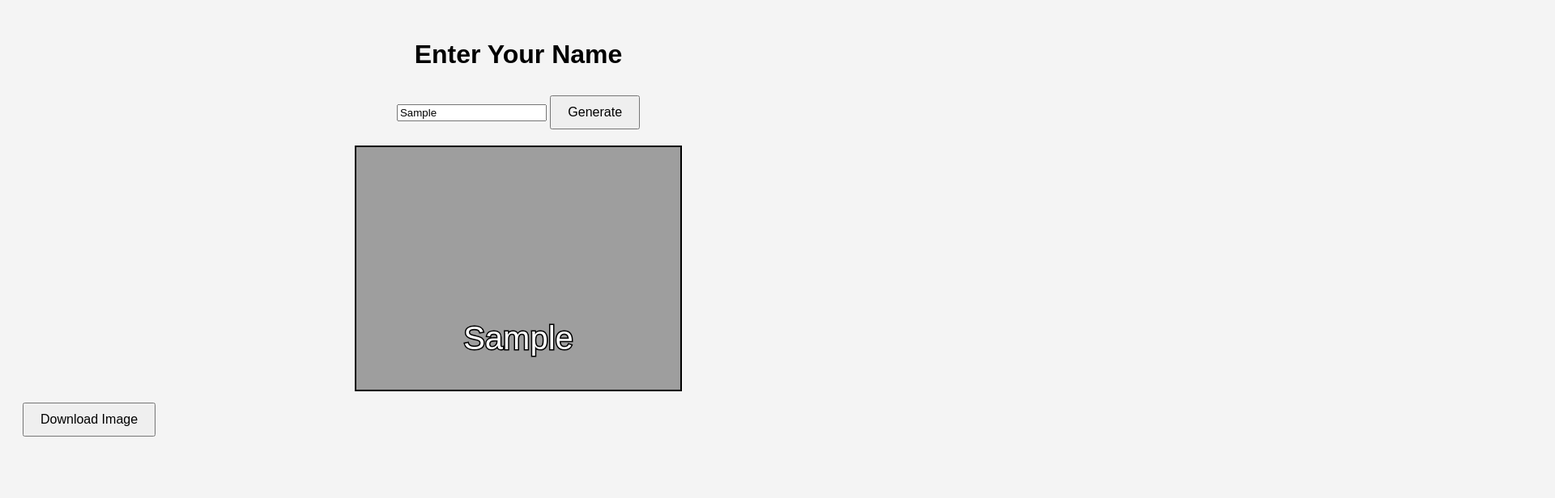
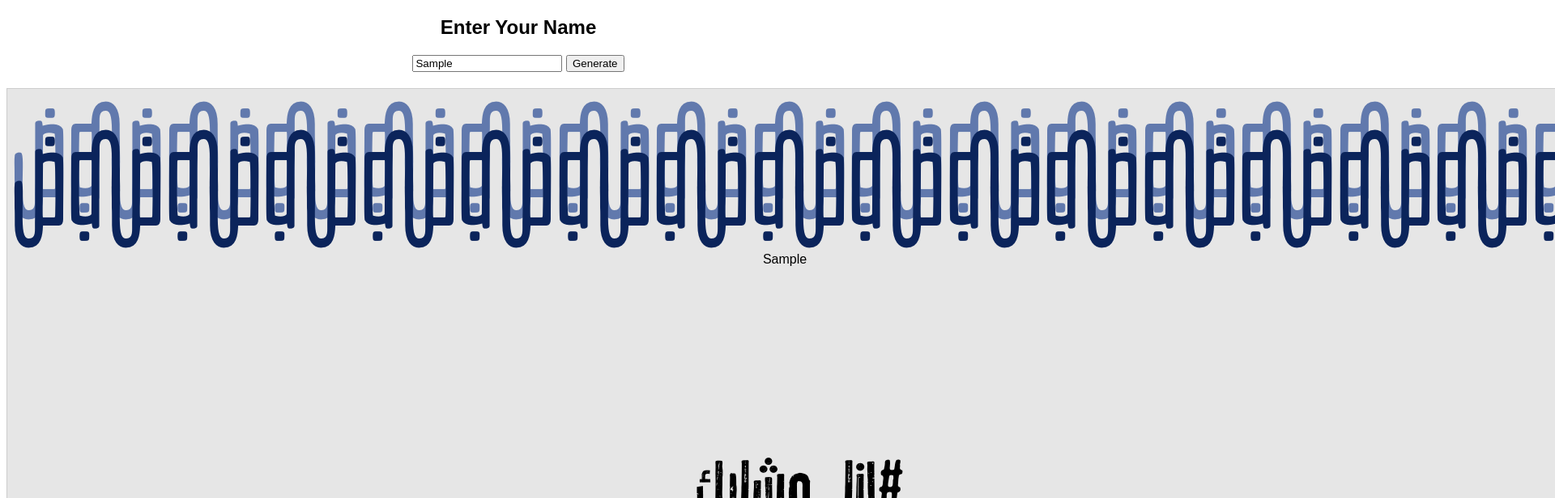
Before and after one commit to talaam2/Musharek-, a plain HTML site: page index.html in a window 1280 px wide. Both pictures are taken after typing "Sample" into the empty fields and a click on the button "Generate". Shown: the top 616 px of the page at 81% size, 1920 px wide, since content can reach past the window. Drawn offline with Linux system fonts and the light colour scheme.

Commit message:
Update index.html

```diff
--- a/index.html
+++ b/index.html
@@ -3,89 +3,66 @@
 <head>
     <meta charset="UTF-8">
     <meta name="viewport" content="width=device-width, initial-scale=1.0">
-    <title>Name on Image</title>
+    <title>Image Name Generator</title>
     <style>
         body {
+            text-align: center;
             font-family: Arial, sans-serif;
-            text-align: center;
-            background-color: #f4f4f4;
-            padding: 20px;
-        }
-        #canvas-container {
-            margin-top: 20px;
-            position: relative;
         }
         canvas {
-            border: 2px solid black;
-        }
-        button {
-            padding: 10px 20px;
-            margin-top: 10px;
-            font-size: 16px;
-            cursor: pointer;
+            margin-top: 20px;
+            border: 1px solid #ccc;
         }
     </style>
 </head>
 <body>
 
-    <h1>Enter Your Name</h1>
-    <input type="text" id="userName" placeholder="Type your name">
+    <h2>Enter Your Name</h2>
+    <input type="text" id="nameInput" placeholder="Your Name">
     <button onclick="generateImage()">Generate</button>
-
-    <div id="canvas-container">
-        <canvas id="outputCanvas"></canvas>
-    </div>
-
-    <button onclick="downloadImage()" style="display:none;" id="downloadBtn">Download Image</button>
+    <br>
+    <canvas id="imageCanvas"></canvas>
+    <br>
+    <a id="downloadLink" style="display: none;" download="customized_image.png">
+        <button>Download</button>
+    </a>
 
     <script>
         function generateImage() {
-            let userName = document.getElementById("userName").value.trim();
-            if (userName === "") {
-                alert("Please enter your name!");
+            const name = document.getElementById("nameInput").value;
+            if (!name) {
+                alert("Please enter your name.");
                 return;
             }
 
-            let img = new Image();
-            img.crossOrigin = "anonymous";
-            img.src = "https://raw.githubusercontent.com/talaam2/Hader-/68f6b0f210b1ec86b7be126bfe812c5d9a91c902/IMG_3465.png"; // Direct image URL
+            const imageUrl = "https://raw.githubusercontent.com/talaam2/Musharek-/61239844d3ddab41c63ce8e3dab799cd33efc2ef/IMG_3516.png";
+            const canvas = document.getElementById("imageCanvas");
+            const ctx = canvas.getContext("2d");
+            const img = new Image();
+            img.crossOrigin = "anonymous"; // Avoid CORS issues
 
             img.onload = function () {
-                let canvas = document.getElementById("outputCanvas");
-                let ctx = canvas.getContext("2d");
-
-                // Set canvas size to match image
                 canvas.width = img.width;
                 canvas.height = img.height;
-
-                // Draw image on canvas
                 ctx.drawImage(img, 0, 0);
 
                 // Set text properties
-                ctx.font = "40px Arial";
-                ctx.fillStyle = "white";
-                ctx.strokeStyle = "black";
-                ctx.lineWidth = 3;
+                ctx.font = "16px Arial";
+                ctx.fillStyle = "black";
                 ctx.textAlign = "center";
+                ctx.fillText(name, canvas.width / 2, canvas.height * 0.2); // Adjust position
 
-                let x = canvas.width / 2;
-                let y = canvas.height - 50;
+                // Show the download button
+                const downloadLink = document.getElementById("downloadLink");
+                downloadLink.href = canvas.toDataURL("image/png");
+                downloadLink.style.display = "inline";
+            };
 
-                // Draw name with outline for better visibility
-                ctx.strokeText(userName, x, y);
-                ctx.fillText(userName, x, y);
+            img.onerror = function () {
+                alert("Error loading image. Make sure the link is correct.");
+            };
 
-                // Show download button
-                document.getElementById("downloadBtn").style.display = "block";
-            };
-        }
-
-        function downloadImage() {
-            let canvas = document.getElementById("outputCanvas");
-            let link = document.createElement("a");
-            link.download = "name_image.png";
-            link.href = canvas.toDataURL("image/png");
-            link.click();
+            img.src = imageUrl;
         }
     </script>
 
```
